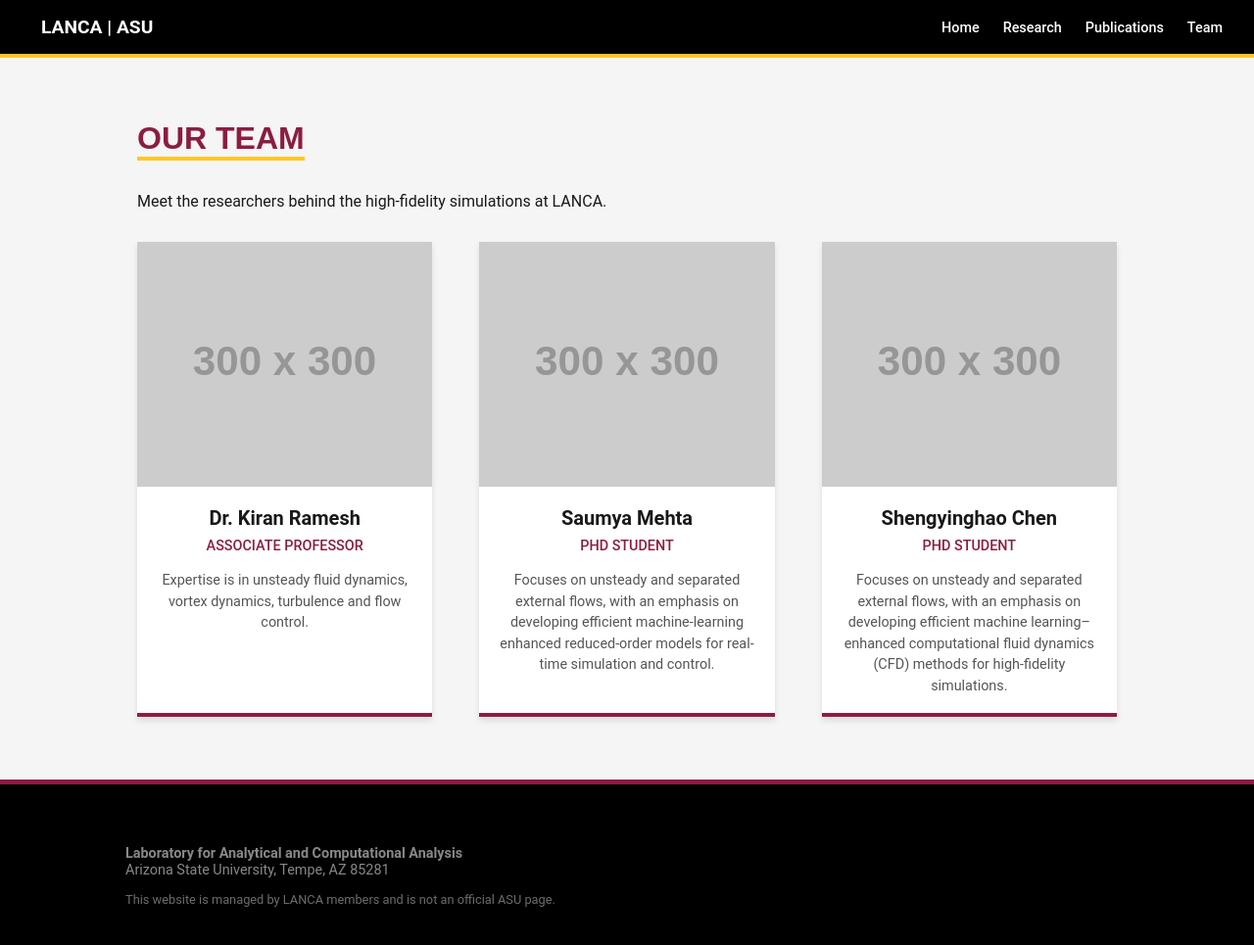
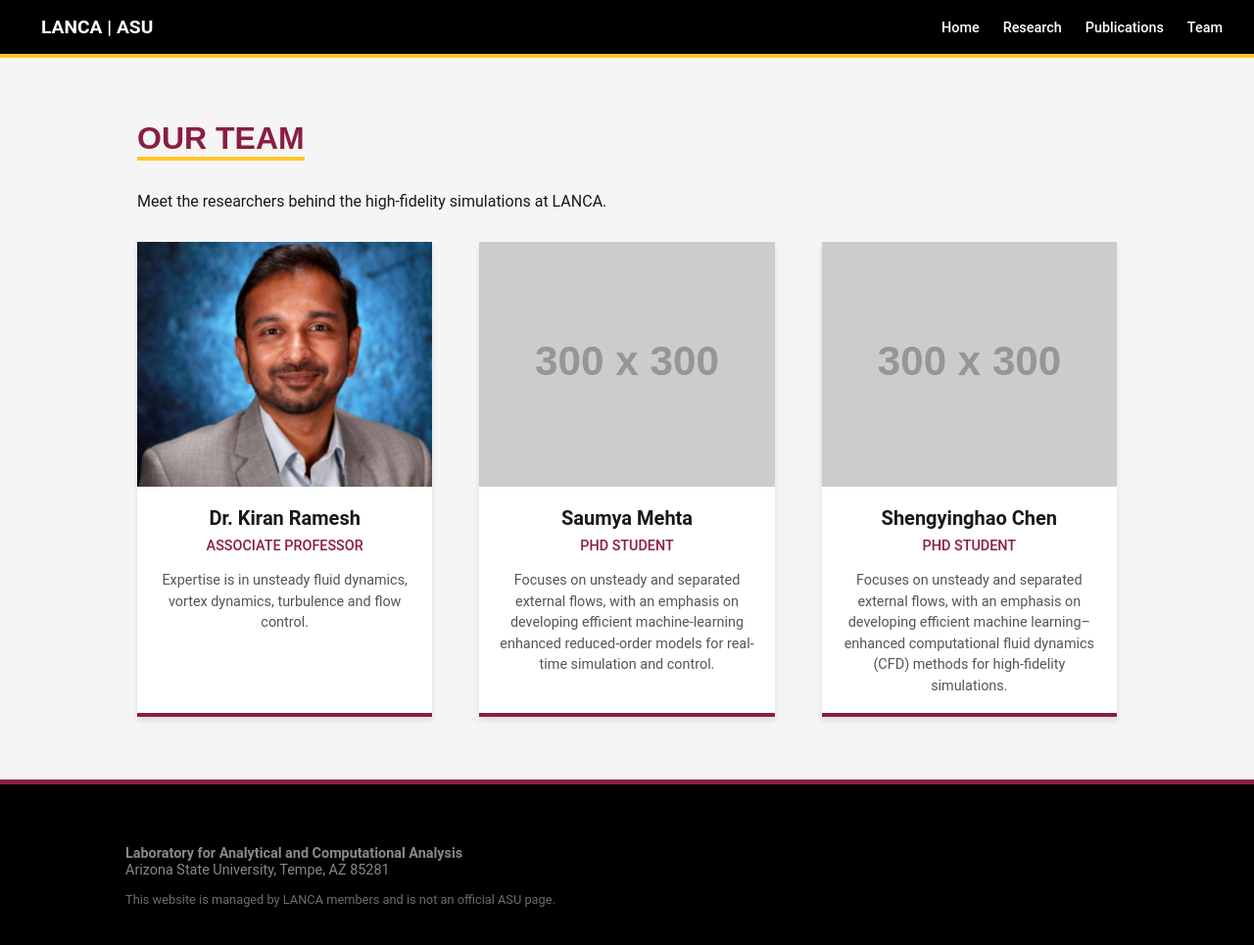
Before and after one commit to Saumya2402/LANCA-lab, a Jekyll site: the page built from team.html, in a window 1280 px wide and 987 px high. Shown: the top 965 px of the window at 98% size. Built offline with Jekyll 4.4.1, drawn with Linux system fonts in a browser that asks for light colours; some web fonts are replaced.

Commit message:
Update team.html

```diff
--- a/team.html
+++ b/team.html
@@ -58,7 +58,7 @@ title: Team
         <!-- Member 1 -->
         <div class="member-card">
             <!-- Replace 'src' with a real image later -->
-            <img src="https://via.placeholder.com/300x300" alt="Member Name" class="member-photo">
+            <img src="assets/images/kramesh2.png" alt="Member Name" class="member-photo">
             <div class="member-name">Dr. Kiran Ramesh</div>
             <div class="member-role">Associate Professor</div>
             <div class="member-bio">
```
